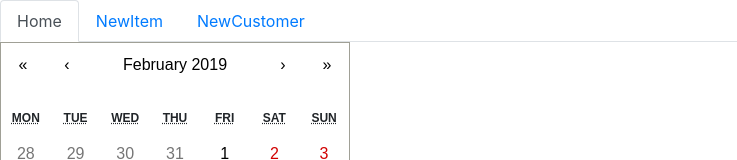
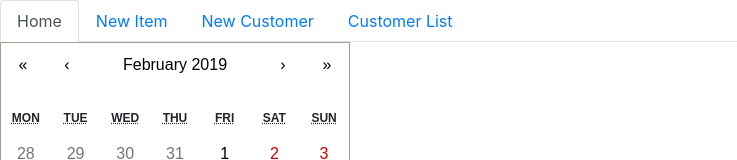
Before and after one commit to tylercollier-intraedge/wreck-ur-life, a React (Create React App) app in the folder client/: page / in a window 1280 px wide. Shown: the top 160 px of the page, without its empty margins (0-737 px from the left). Built offline with nearby package versions, Linux system fonts and the light colour scheme.

Commit message:
updateds nav.js

```diff
--- a/client/src/components/nav.js
+++ b/client/src/components/nav.js
@@ -12,17 +12,25 @@ function Nav() {
       <li className="nav-item">
         <Link
           to="/newItem"
-          className={window.location.pathname === "/about" ? "nav-link active" : "nav-link"}
+          className={window.location.pathname === "/newItem" ? "nav-link active" : "nav-link"}
         >
-          NewItem
+          New Item
         </Link>
       </li>
       <li className="nav-item">
         <Link
           to="/newCustomer"
-          className={window.location.pathname === "/blog" ? "nav-link active" : "nav-link"}
+          className={window.location.pathname === "/newCustomer" ? "nav-link active" : "nav-link"}
         >
-          NewCustomer
+          New Customer
+        </Link>
+      </li>
+      <li className="nav-item">
+        <Link
+          to="/customerList"
+          className={window.location.pathname === "/customerList" ? "nav-link active" : "nav-link"}
+        >
+          Customer List
         </Link>
       </li>
     </ul>
```
